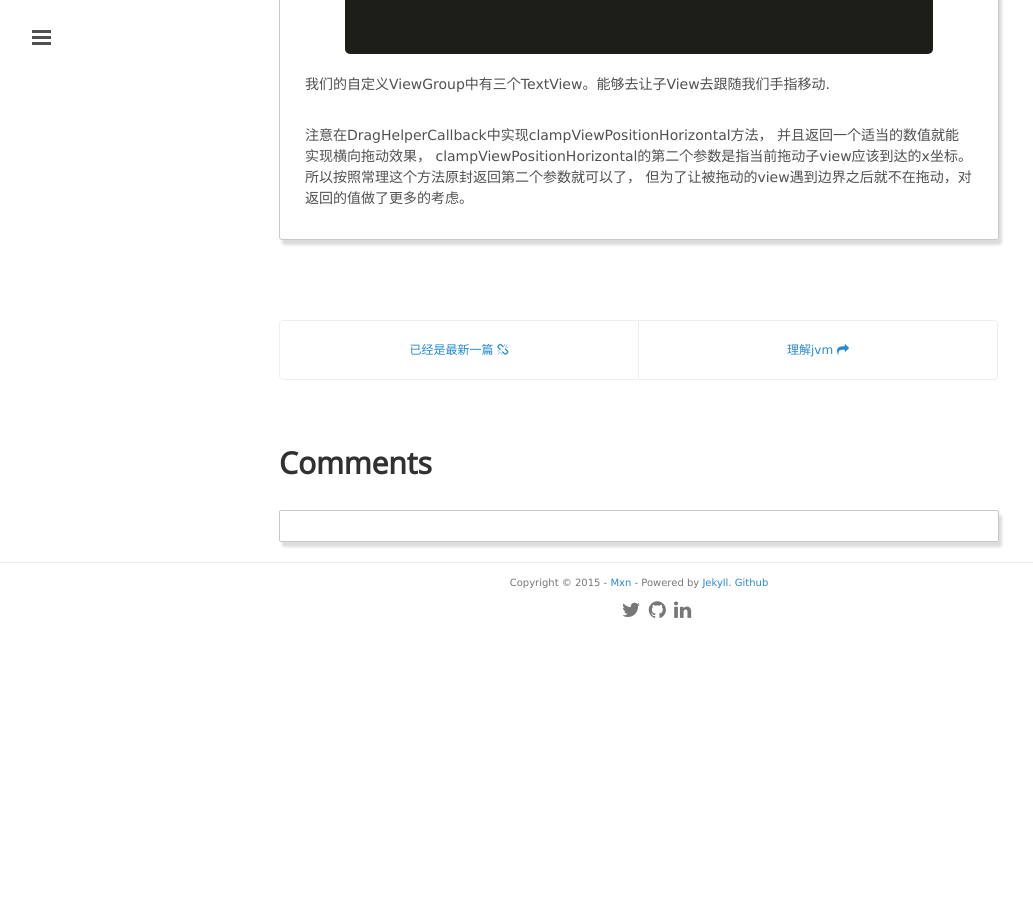
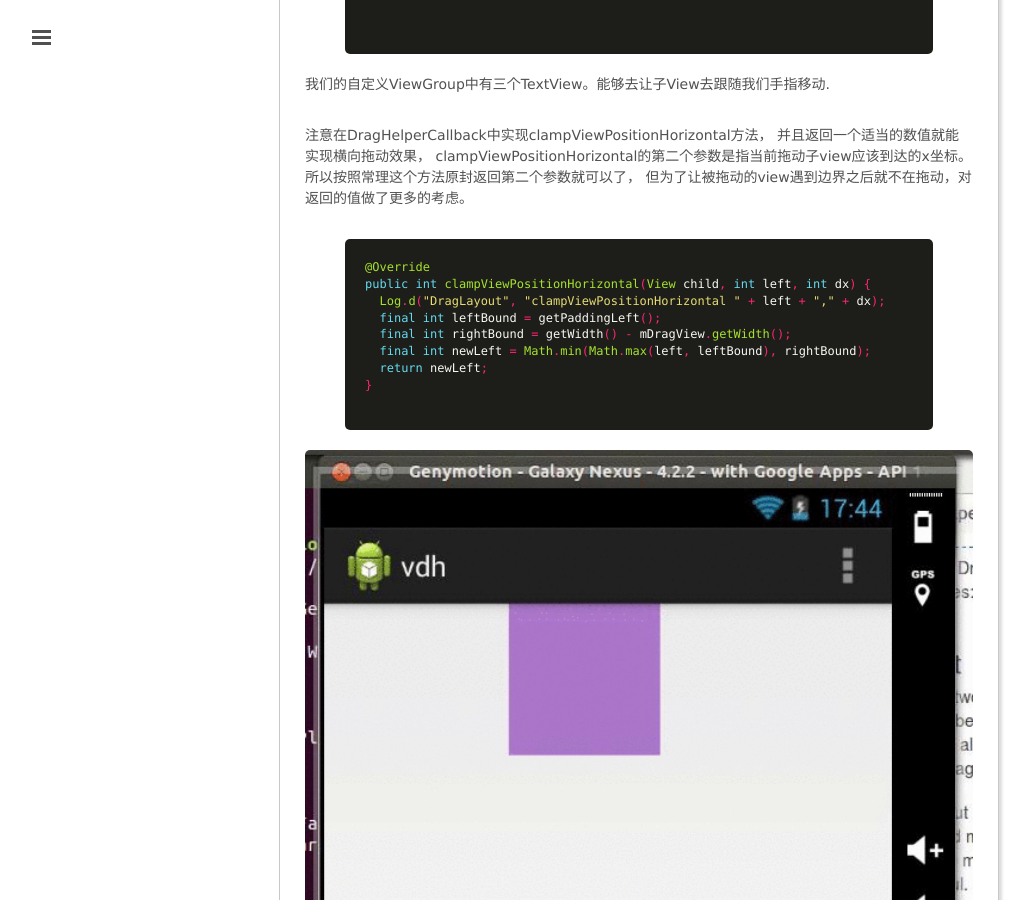
Before and after one commit to mxn21/mxn21.github.io, a Jekyll site: the page built from _posts/2015-9-23-viewDragHelper解析.md, in a window 1280 px wide and 900 px high, scrolled down 3112 px. Shown: the whole window, without its empty margins (1-1034 px from the left). Built offline with Jekyll 4.4.1, drawn with Linux system fonts in a browser that asks for light colours; Markdown is read by kramdown in place of the engine named in the settings; comment, search, counter and statistics services are not loaded; before the commit the page ends 3747 px from its top, so only the background shows below that.

Commit message:
22343242

```diff
--- a/_posts/2015-9-23-viewDragHelper解析.md
+++ b/_posts/2015-9-23-viewDragHelper解析.md
@@ -152,3 +152,16 @@
 注意在DragHelperCallback中实现clampViewPositionHorizontal方法， 并且返回一个适当的数值就能实现横向拖动效果，
 clampViewPositionHorizontal的第二个参数是指当前拖动子view应该到达的x坐标。所以按照常理这个方法原封返回第二个参数就可以了，
 但为了让被拖动的view遇到边界之后就不在拖动，对返回的值做了更多的考虑。
+
+    {% highlight java %}
+@Override
+public int clampViewPositionHorizontal(View child, int left, int dx) {
+  Log.d("DragLayout", "clampViewPositionHorizontal " + left + "," + dx);
+  final int leftBound = getPaddingLeft();
+  final int rightBound = getWidth() - mDragView.getWidth();
+  final int newLeft = Math.min(Math.max(left, leftBound), rightBound);
+  return newLeft;
+}
+    {% endhighlight %}
+
+![](https://raw.githubusercontent.com/mxn21/mxn21.github.io/master/public/img/img111.gif)
```
